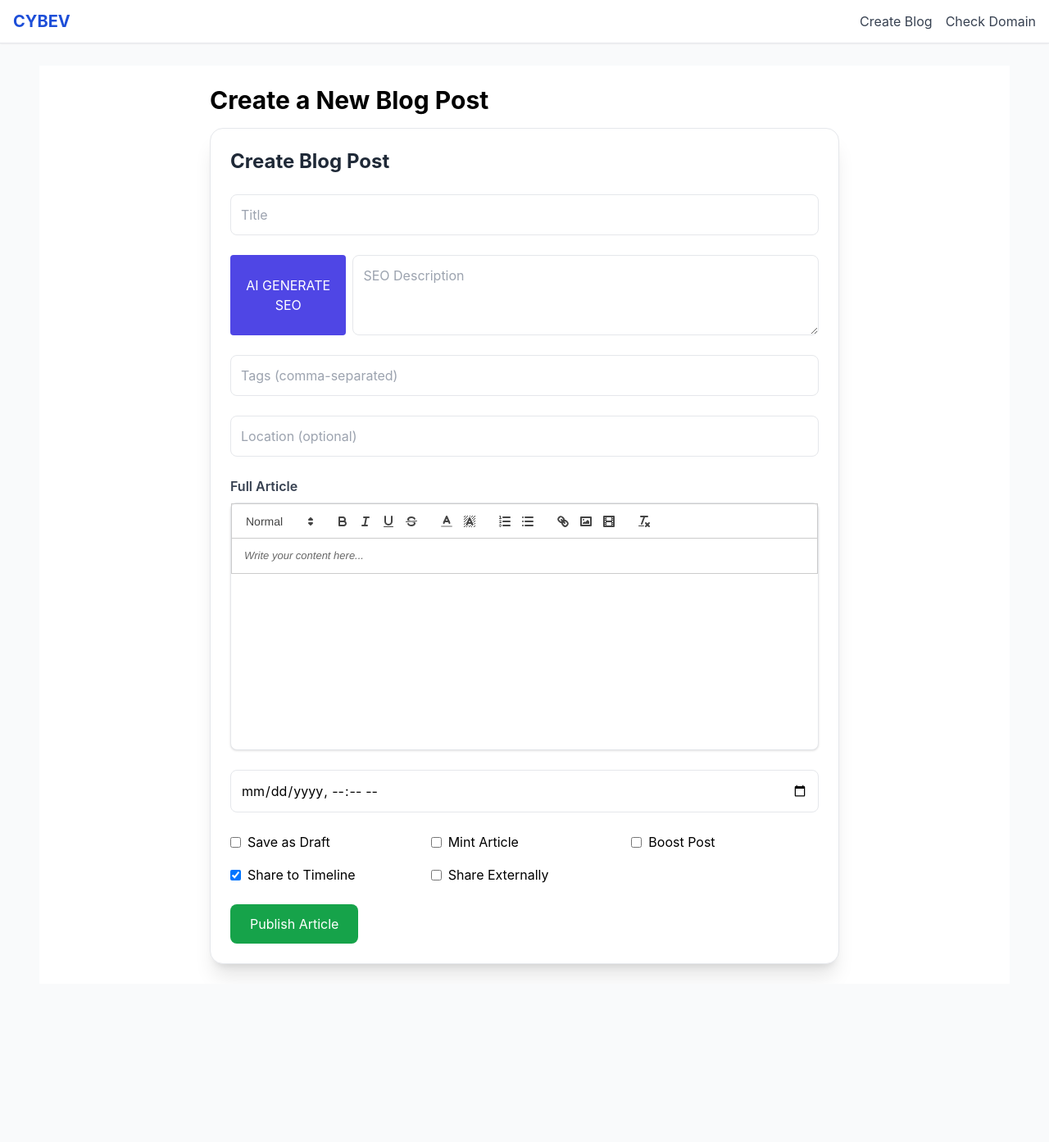
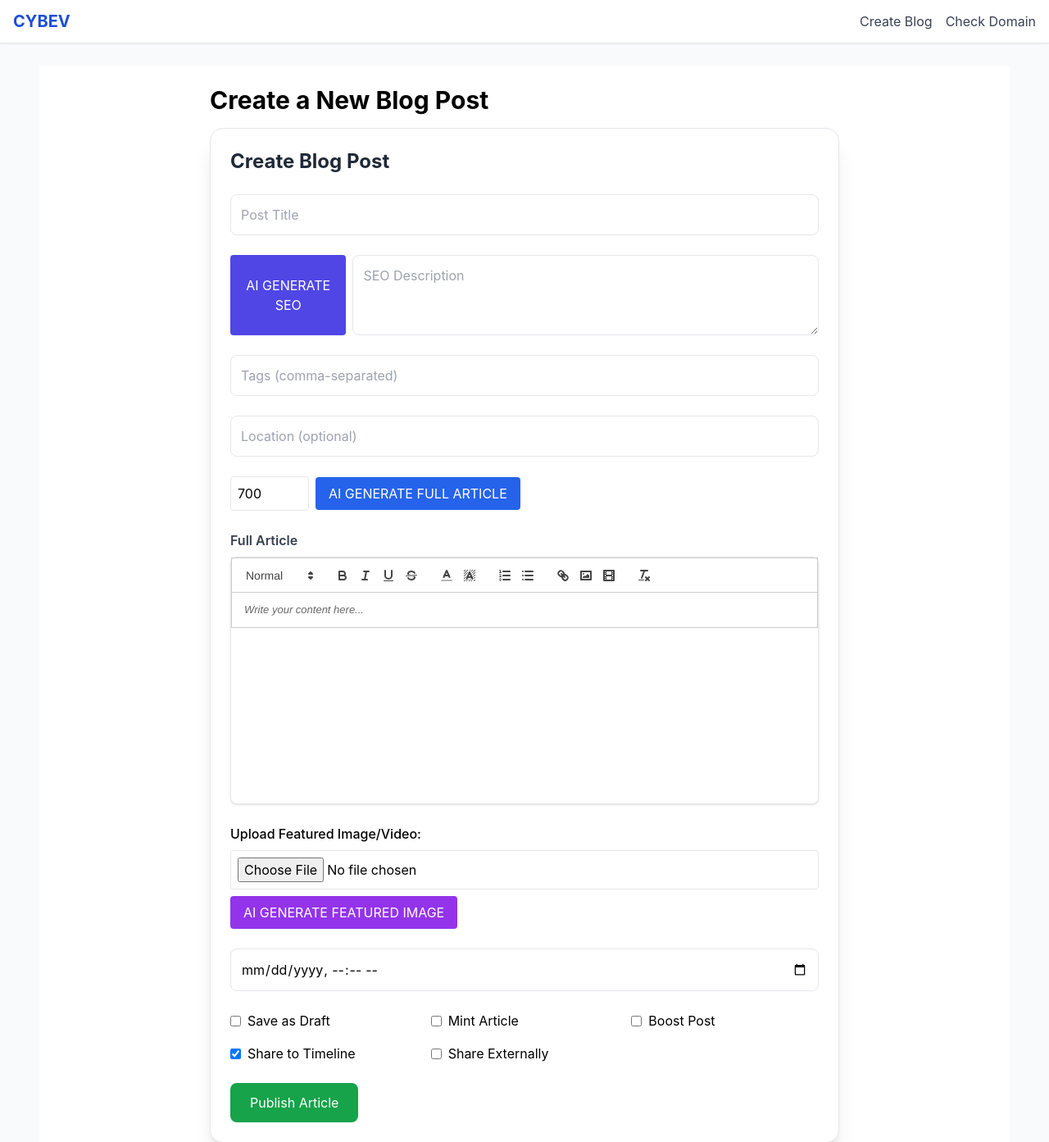
Before and after one commit to cybev1/cybev-frontend, a Next.js app: page /studio/create in a window 1280 px wide. Shown: the top 1393 px of the page at 82% size. Before the commit the page ends 1200 px from the top, so only its background shows below. Built offline with nearby package versions, Linux system fonts and the light colour scheme.

Commit message:
Add files via upload

```diff
--- a/components/PostEditor.jsx
+++ b/components/PostEditor.jsx
@@ -15,6 +15,9 @@ export default function PostEditor({ onSubmit }) {
   const [shareExternal, setShareExternal] = useState(false);
   const [shareTimeline, setShareTimeline] = useState(true);
   const [mint, setMint] = useState(false);
+  const [wordCount, setWordCount] = useState(700);
+  const [featuredFile, setFeaturedFile] = useState(null);
+  const [featuredAI, setFeaturedAI] = useState('');
 
   const handleSubmit = (e) => {
     e.preventDefault();
@@ -30,63 +33,67 @@ export default function PostEditor({ onSubmit }) {
       shareExternal,
       shareTimeline,
       mint,
+      featuredFile,
+      featuredAI,
     });
+  };
+
+  const handleGenerateAIImage = () => {
+    setFeaturedAI(`https://via.placeholder.com/600x400?text=AI+Generated+${encodeURIComponent(title || "Image")}`);
+  };
+
+  const handleAIContent = async () => {
+    try {
+      const res = await fetch('/api/ai/article', {
+        method: 'POST',
+        headers: { 'Content-Type': 'application/json' },
+        body: JSON.stringify({ topic: title, words: wordCount }),
+      });
+      const data = await res.json();
+      if (data?.content) setContent(data.content);
+    } catch {
+      alert('AI article generation failed.');
+    }
   };
 
   return (
     <form onSubmit={handleSubmit} className="bg-white border shadow-xl rounded-2xl p-6 max-w-4xl mx-auto space-y-6">
       <h1 className="text-2xl font-bold text-gray-800">Create Blog Post</h1>
 
-      <input
-        type="text"
-        placeholder="Title"
-        value={title}
-        onChange={(e) => setTitle(e.target.value)}
-        className="w-full border p-3 rounded-lg"
-        required
-      />
+      <input type="text" placeholder="Post Title" value={title} onChange={(e) => setTitle(e.target.value)} className="w-full border p-3 rounded-lg" required />
 
       <div className="flex gap-2">
         <button type="button" onClick={() => alert('Call AI SEO endpoint here')} className="bg-indigo-600 text-white px-4 py-2 rounded hover:bg-indigo-700">
           AI GENERATE SEO
         </button>
-        <textarea
-          placeholder="SEO Description"
-          value={seo}
-          onChange={(e) => setSeo(e.target.value)}
-          className="w-full border p-3 rounded-lg"
-          rows={3}
-          required
-        />
+        <textarea placeholder="SEO Description" value={seo} onChange={(e) => setSeo(e.target.value)} className="w-full border p-3 rounded-lg" rows={3} required />
       </div>
 
-      <input
-        type="text"
-        placeholder="Tags (comma-separated)"
-        value={tags}
-        onChange={(e) => setTags(e.target.value)}
-        className="w-full border p-3 rounded-lg"
-      />
+      <input type="text" placeholder="Tags (comma-separated)" value={tags} onChange={(e) => setTags(e.target.value)} className="w-full border p-3 rounded-lg" />
+      <input type="text" placeholder="Location (optional)" value={location} onChange={(e) => setLocation(e.target.value)} className="w-full border p-3 rounded-lg" />
 
-      <input
-        type="text"
-        placeholder="Location (optional)"
-        value={location}
-        onChange={(e) => setLocation(e.target.value)}
-        className="w-full border p-3 rounded-lg"
-      />
+      <div className="flex items-center gap-2">
+        <input type="number" value={wordCount} onChange={(e) => setWordCount(Number(e.target.value))} className="w-24 border p-2 rounded" />
+        <button type="button" onClick={handleAIContent} className="bg-blue-600 text-white px-4 py-2 rounded hover:bg-blue-700">
+          AI GENERATE FULL ARTICLE
+        </button>
+      </div>
 
       <div>
         <label className="block text-gray-700 font-semibold mb-2">Full Article</label>
         <RichEditor value={content} onChange={setContent} />
       </div>
 
-      <input
-        type="datetime-local"
-        value={scheduledAt}
-        onChange={(e) => setScheduledAt(e.target.value)}
-        className="w-full border p-3 rounded-lg"
-      />
+      <div className="space-y-2">
+        <label className="block font-medium">Upload Featured Image/Video:</label>
+        <input type="file" accept="image/*,video/*" onChange={(e) => setFeaturedFile(e.target.files[0])} className="w-full border p-2 rounded" />
+        <button type="button" onClick={handleGenerateAIImage} className="bg-purple-600 text-white px-4 py-2 rounded hover:bg-purple-700">
+          AI GENERATE FEATURED IMAGE
+        </button>
+        {featuredAI && <img src={featuredAI} alt="AI Featured" className="mt-2 rounded-lg w-full max-w-md" />}
+      </div>
+
+      <input type="datetime-local" value={scheduledAt} onChange={(e) => setScheduledAt(e.target.value)} className="w-full border p-3 rounded-lg" />
 
       <div className="grid grid-cols-2 md:grid-cols-3 gap-4">
         <label className="inline-flex items-center space-x-2">
```
